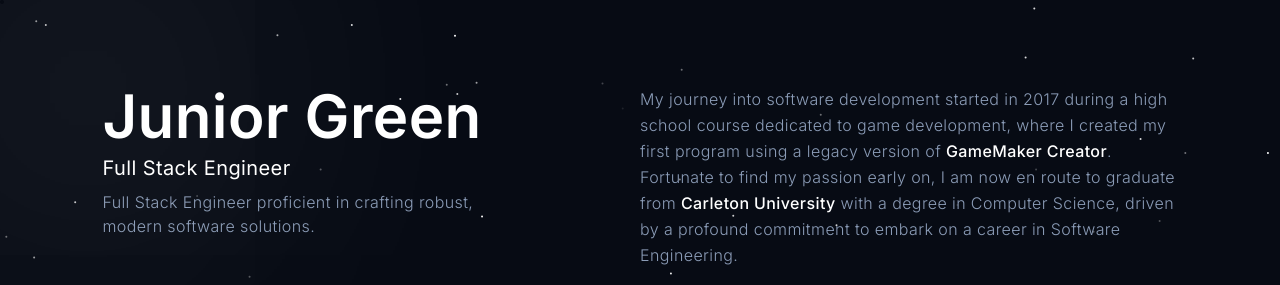
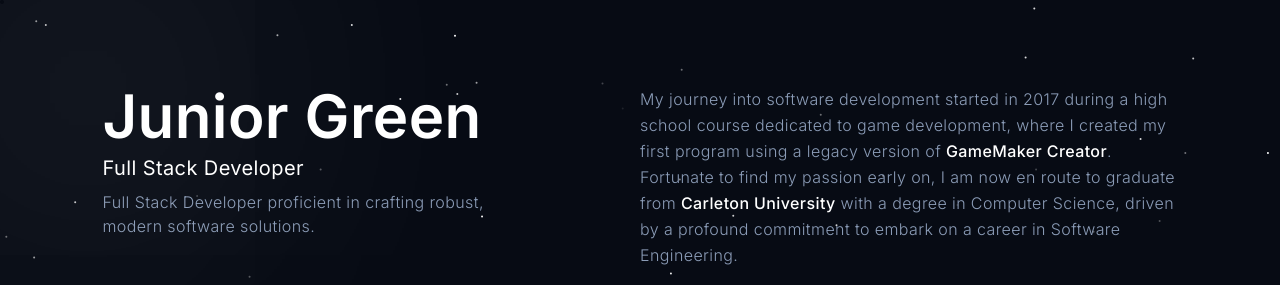
Before and after one commit to Junior-Green/portfolio-v1, a Next.js app: page / in a window 1280 px wide. Shown: the top 285 px of the page. Built offline with nearby package versions, Linux system fonts and the light colour scheme.

Commit message:
Update page.tsx

```diff
--- a/src/app/page.tsx
+++ b/src/app/page.tsx
@@ -19,9 +19,9 @@ export default function Home() {
   const iconSize = 20
   const phoneNumber = "6475718450"
   const email = "juniorgreen9185@hotmail.com"
-  const title = "Full Stack Engineer"
+  const title = "Full Stack Developer"
   const name = "Junior Green"
-  const desc = "Full Stack Engineer proficient in crafting robust, modern software solutions."
+  const desc = "Full Stack Developer proficient in crafting robust, modern software solutions."
 
   function scrollToRef(ref: RefObject<HTMLDivElement>) {
     ref.current?.scrollIntoView({ behavior: 'smooth' });
```
